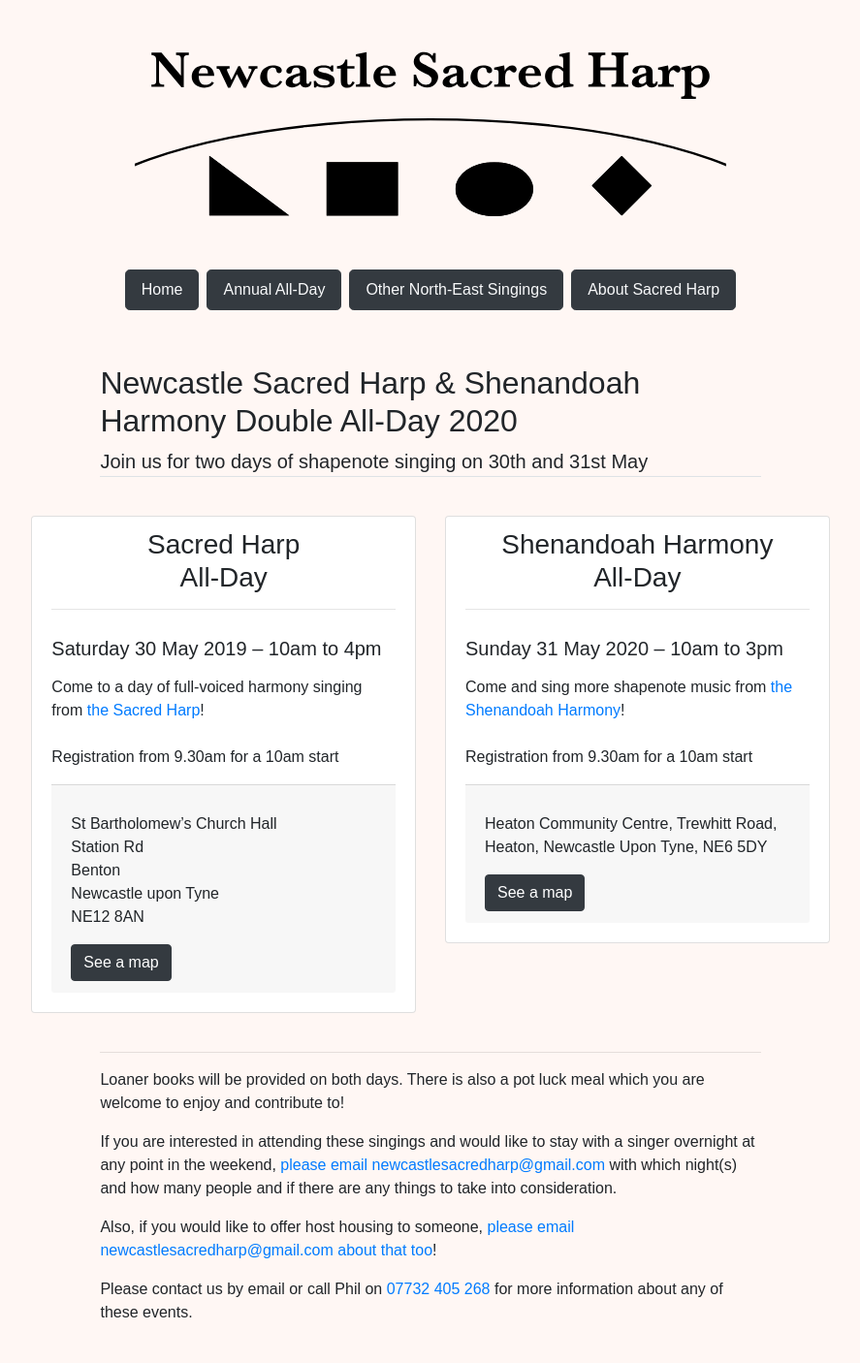
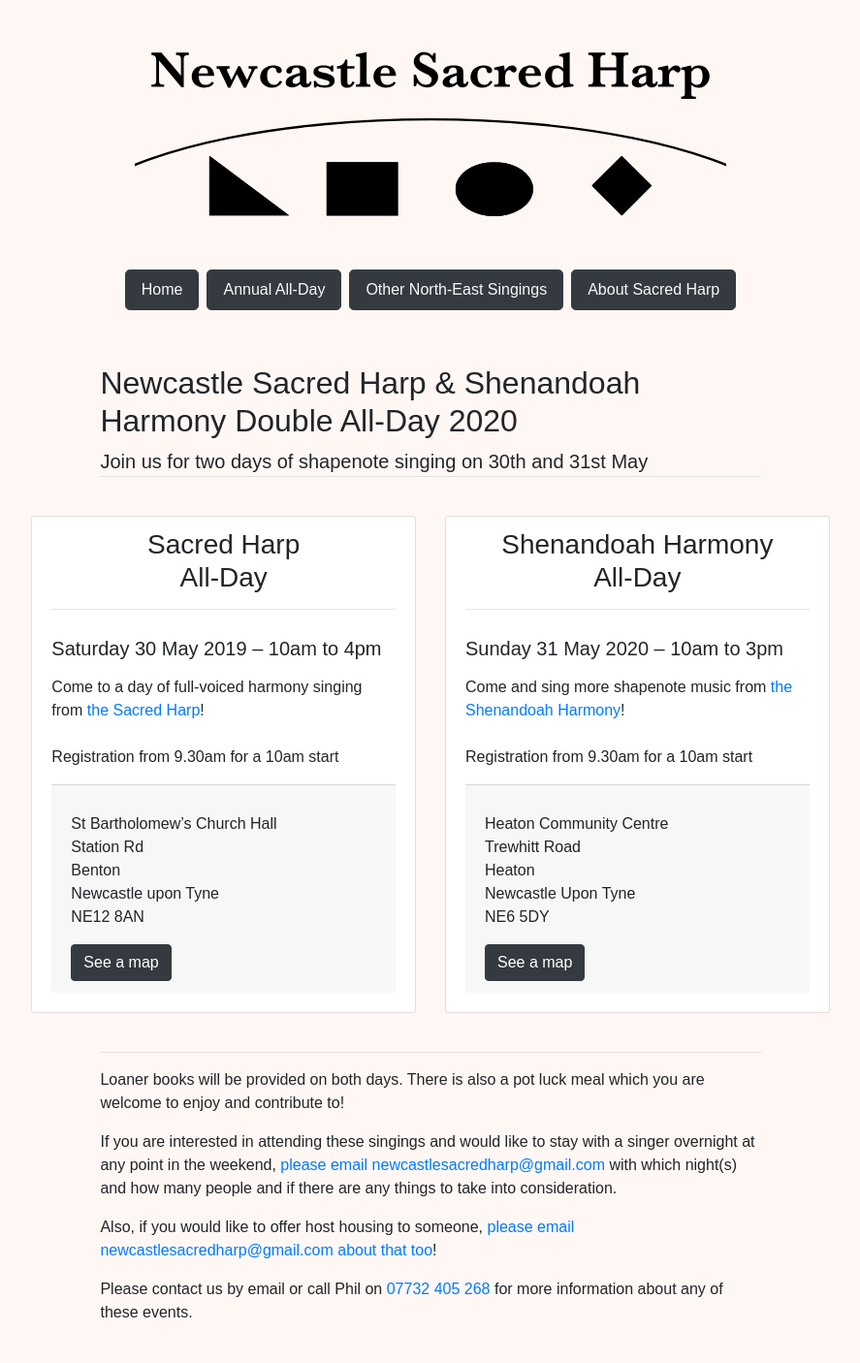
Before and after one commit to newcastle-shapenote/newcastle-shapenote-website, a Jekyll site: the page built from all-day.md, in a window 1280 px wide. Shown: the whole page at 97% size, without its empty margins (196-1083 px from the left). Built offline with Jekyll 4.4.1, drawn with Linux system fonts in a browser that asks for light colours; some web fonts are replaced; a script that is not in the unit is left out.

```diff
--- a/all-day.md
+++ b/all-day.md
@@ -35,9 +35,12 @@ singings:
     singing_name: |
       Shenandoah Harmony
       All-Day
-    singing_venue_details: >-
-      Heaton Community Centre, Trewhitt Road, Heaton, Newcastle Upon Tyne, NE6
-      5DY
+    singing_venue_details: |-
+      Heaton Community Centre
+      Trewhitt Road
+      Heaton
+      Newcastle Upon Tyne
+      NE6 5DY
 ---
 Loaner books will be provided on both days. There is also a pot luck meal which you are welcome to enjoy and contribute to!
 
```
